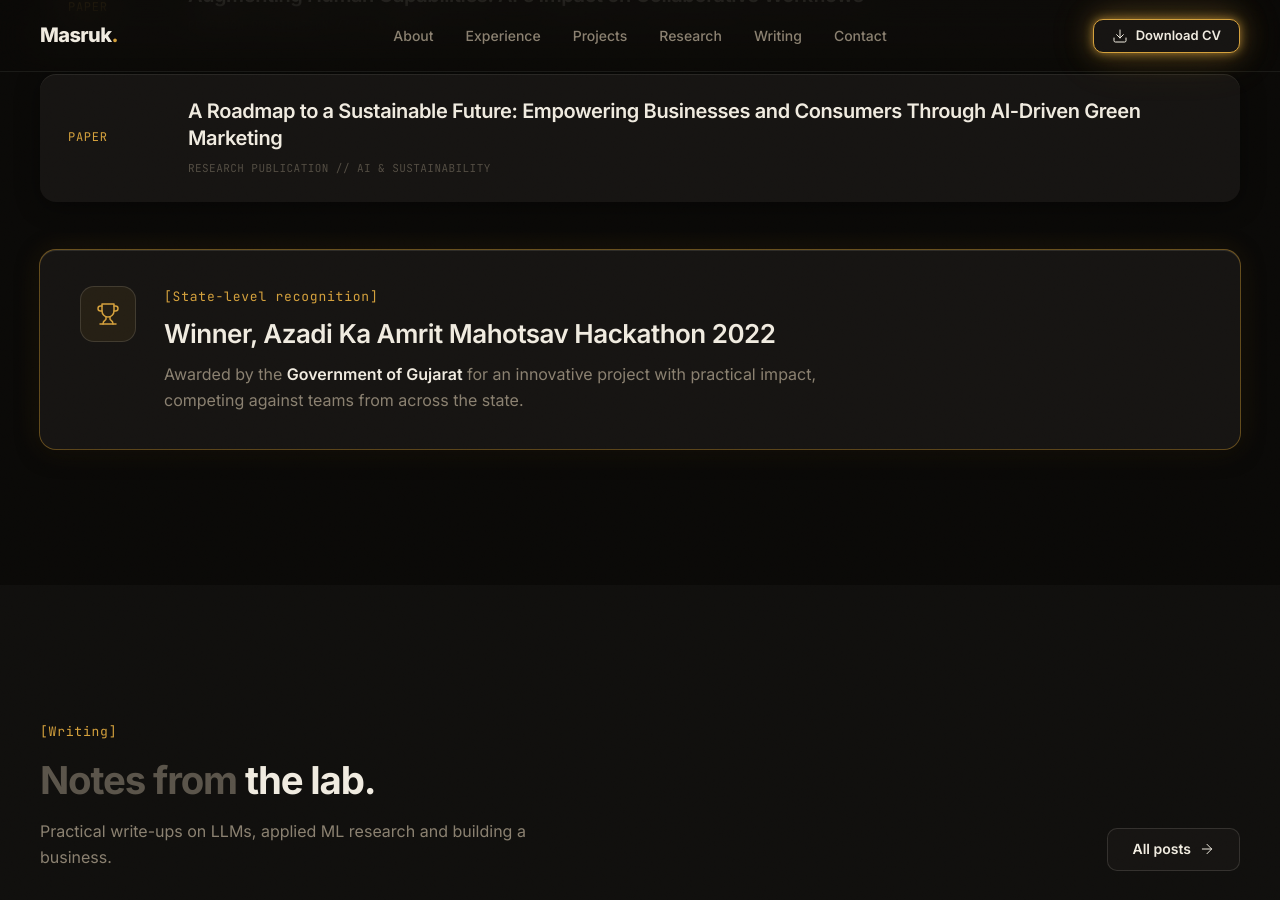
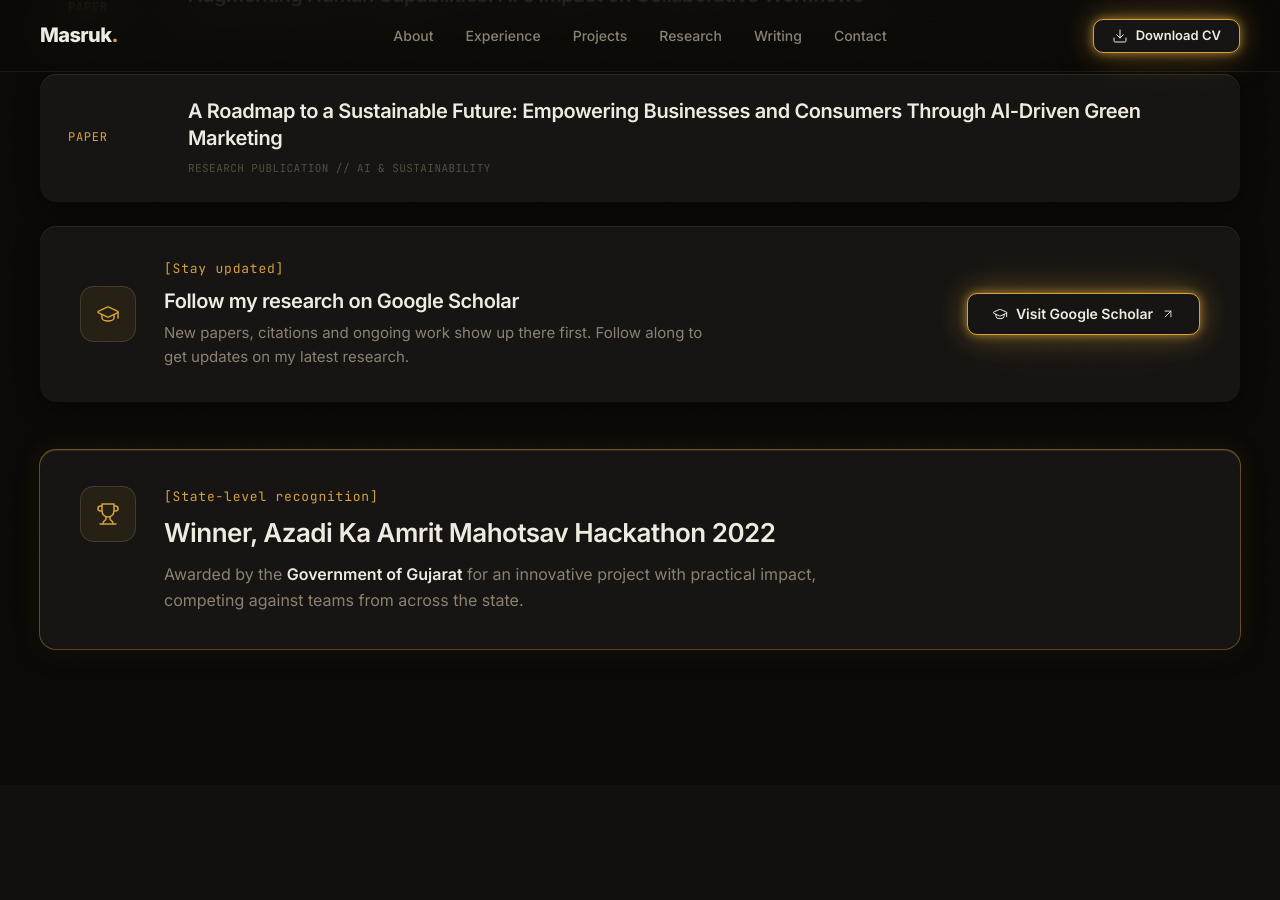
Before and after one commit to MasrukHabib/MasrukHabib.github.io, a Jekyll site: the page built from index.html, in a window 1280 px wide and 900 px high, scrolled down 8342 px. Built offline with Jekyll 4.4.1, drawn with Linux system fonts in a browser that asks for light colours.

Commit message:
Add a Google Scholar follow card to the Research section
The Scholar link now lives in _config.yml (scholar_url) and is shared
by the hero, Research section and footer.

```diff
--- a/_config.yml
+++ b/_config.yml
@@ -7,6 +7,10 @@ author:
 twitter:
   username: masruk_habib
 lang: en
+
+# Google Scholar link used in the hero, Research section and footer.
+# Swap in the profile URL (https://scholar.google.com/citations?user=...) when ready.
+scholar_url: "https://scholar.google.com/scholar?q=author%3A%22Masruk+Habib%22"
 
 permalink: /blog/:title/
 plugins:
--- a/_includes/footer.html
+++ b/_includes/footer.html
@@ -31,7 +31,7 @@
             <li><a href="https://www.linkedin.com/in/masruk-habib" target="_blank" rel="noopener">LinkedIn</a></li>
             <li><a href="https://x.com/masruk_habib" target="_blank" rel="noopener">X</a></li>
             <li><a href="https://github.com/MasrukHabib" target="_blank" rel="noopener">GitHub</a></li>
-            <li><a href="https://scholar.google.com/scholar?q=author%3A%22Masruk+Habib%22" target="_blank" rel="noopener">Google Scholar</a></li>
+            <li><a href="{{ site.scholar_url }}" target="_blank" rel="noopener">Google Scholar</a></li>
             <li><a href="https://public.tableau.com/app/profile/masruk.habib" target="_blank" rel="noopener">Tableau Public</a></li>
           </ul>
         </div>
--- a/css/style.css
+++ b/css/style.css
@@ -439,6 +439,11 @@ a.card:hover, .proj-card:hover, .exp-card:hover, .pub:hover, .skill-card:hover,
 .pub-year-tag { font-family: var(--font-mono); font-size: 12px; font-weight: 400; letter-spacing: 0.06em; color: var(--accent); }
 .pub-main .arch-meta { margin: 8px 0 0; }
 .pub-main { min-width: 0; }
+.scholar-cta { display: flex; align-items: center; gap: 28px; margin-top: 24px; padding: 32px 40px; }
+.scholar-copy { flex: 1; min-width: 0; }
+.scholar-copy .section-label { margin-bottom: 8px; }
+.scholar-copy h3 { font-size: var(--text-h3); font-weight: 600; letter-spacing: -0.02em; line-height: 1.35; color: var(--text-primary); }
+.scholar-copy p { margin-top: 6px; max-width: 560px; font-size: 15px; }
 .award { display: flex; gap: 28px; align-items: flex-start; margin-top: 48px; padding: 36px 40px; }
 .award .section-label { margin-bottom: 8px; }
 .award h3 { font-size: clamp(20px, 2.2vw, 26px); }
@@ -606,6 +611,8 @@ a.contact-card:hover strong { color: var(--accent-bright); }
   .pub .btn { justify-self: start; }
   .pub-year:not(.pub-year-tag) { font-size: 22px; }
   .award { flex-direction: column; padding: 28px 20px; }
+  .scholar-cta { flex-direction: column; align-items: flex-start; gap: 20px; padding: 28px 20px; }
+  .scholar-cta .btn { width: 100%; }
   .proj-body, .post-body { padding: 20px; }
   .footer-wrap { padding: 0 12px 12px; }
   .footer-panel { padding: 40px 20px 20px; }
--- a/index.html
+++ b/index.html
@@ -25,7 +25,7 @@ layout: default
           <li><a href="https://www.linkedin.com/in/masruk-habib" target="_blank" rel="noopener" aria-label="LinkedIn">{% include icon.html name="linkedin" %}</a></li>
           <li><a href="https://x.com/masruk_habib" target="_blank" rel="noopener" aria-label="X">{% include icon.html name="x-brand" %}</a></li>
           <li><a href="https://github.com/MasrukHabib" target="_blank" rel="noopener" aria-label="GitHub">{% include icon.html name="github" %}</a></li>
-          <li><a href="https://scholar.google.com/scholar?q=author%3A%22Masruk+Habib%22" target="_blank" rel="noopener" aria-label="Google Scholar">{% include icon.html name="graduation-cap" %}</a></li>
+          <li><a href="{{ site.scholar_url }}" target="_blank" rel="noopener" aria-label="Google Scholar">{% include icon.html name="graduation-cap" %}</a></li>
           <li><a href="https://public.tableau.com/app/profile/masruk.habib" target="_blank" rel="noopener" aria-label="Tableau Public">{% include icon.html name="chart-column" %}</a></li>
           <li><a href="mailto:masrukjim@gmail.com" aria-label="Email">{% include icon.html name="mail" %}</a></li>
         </ul>
@@ -489,6 +489,16 @@ layout: default
           </li>
         </ol>
 
+        <aside class="scholar-cta card reveal" aria-labelledby="scholar-title">
+          <span class="icon-box icon-box-lg">{% include icon.html name="graduation-cap" size=24 %}</span>
+          <div class="scholar-copy">
+            <span class="section-label">[Stay updated]</span>
+            <h3 id="scholar-title">Follow my research on Google Scholar</h3>
+            <p>New papers, citations and ongoing work show up there first. Follow along to get updates on my latest research.</p>
+          </div>
+          <a href="{{ site.scholar_url }}" target="_blank" rel="noopener" class="btn btn-primary">{% include icon.html name="graduation-cap" size=16 %}Visit Google Scholar{% include icon.html name="arrow-up-right" size=14 %}</a>
+        </aside>
+
         <article class="award card featured reveal">
           <span class="icon-box icon-box-lg">{% include icon.html name="trophy" size=24 %}</span>
           <div>
```
